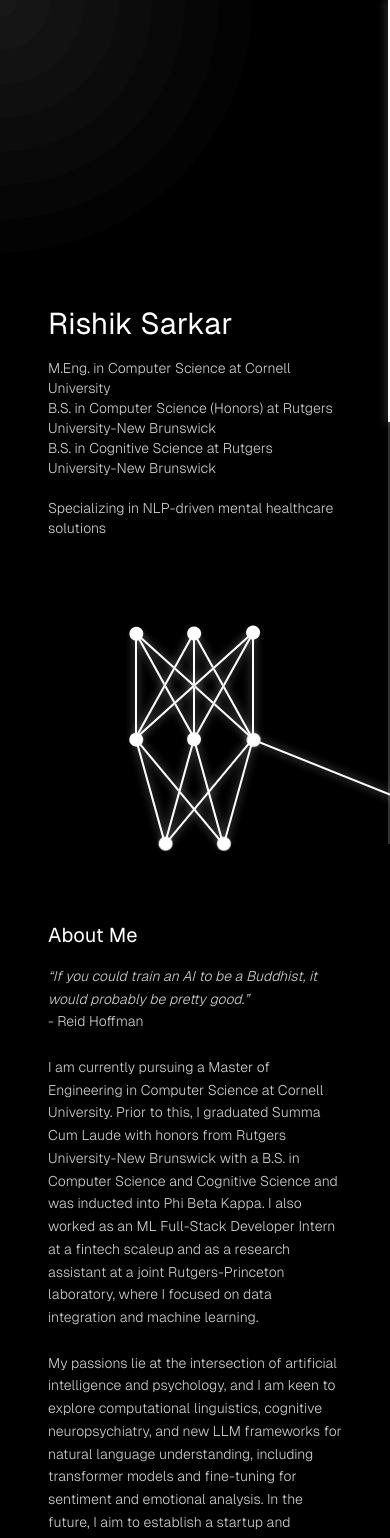
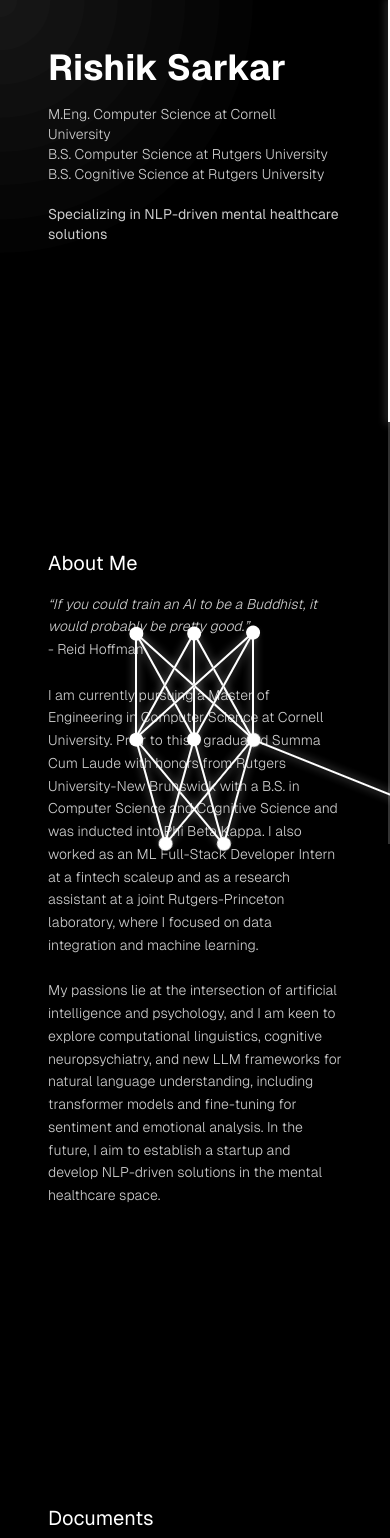
Before and after one commit to RishikSarkar/personal-portfolio-3.0, a Next.js app: page / in a window 390 px wide. Shown: the top 1538 px of the page. Built offline with nearby package versions, Linux system fonts and the light colour scheme.

Commit message:
mobile formatting change 1

```diff
--- a/src/app/page.tsx
+++ b/src/app/page.tsx
@@ -47,19 +47,27 @@ export default function Home() {
 
   return (
     <div className="flex flex-col font-[family-name:var(--font-geist-sans)]">
-      <section ref={el => { sectionRefs.current[0] = el }} className="section h-screen flex items-center relative">
-        <div className="md:max-w-[calc(70%-20rem)] pl-12 md:pl-16 pr-12 md:pr-4">
-          <h1 className="text-3xl md:text-5xl md:font-light mb-4">Rishik Sarkar</h1>
+      <section ref={el => { sectionRefs.current[0] = el }} className="section h-[65vh] md:h-screen flex md:items-center relative">
+        <div className="md:max-w-[calc(70%-20rem)] pl-12 md:pl-16 pr-12 md:pr-4 pt-12 md:pt-0">
+          <h1 className="text-4xl md:text-5xl font-bold md:font-light mb-4">Rishik Sarkar</h1>
           <p className="text-sm md:text-xl font-light text-white/80">
-            M.Eng. in Computer Science at Cornell University<br />
-            B.S. in Computer Science (Honors) at Rutgers University-New Brunswick<br />
-            B.S. in Cognitive Science at Rutgers University-New Brunswick<br /><br />
-            Specializing in NLP-driven mental healthcare solutions
+            <span className="md:hidden">
+              M.Eng. Computer Science at Cornell University<br />
+              B.S. Computer Science at Rutgers University<br />
+              B.S. Cognitive Science at Rutgers University<br /><br />
+              <strong>Specializing in NLP-driven mental healthcare solutions</strong>
+            </span>
+            <span className="hidden md:inline">
+              M.Eng. in Computer Science at Cornell University<br />
+              B.S. in Computer Science (Honors) at Rutgers University-New Brunswick<br />
+              B.S. in Cognitive Science at Rutgers University-New Brunswick<br /><br />
+              Specializing in NLP-driven mental healthcare solutions
+            </span>
           </p>
         </div>
       </section>
 
-      <section ref={el => { sectionRefs.current[1] = el }} className="section h-screen flex items-center relative">
+      <section ref={el => { sectionRefs.current[1] = el }} className="section min-h-[80vh] md:h-screen flex items-center relative">
         <div className="md:max-w-[calc(70%-20rem)] pl-12 md:pl-16 pr-12 md:pr-2">
           <h2 className="text-xl md:text-3xl mb-4 md:font-light">About Me</h2>
           <p className="text-sm md:text-lg font-light leading-relaxed pb-8 text-white/80">
@@ -70,7 +78,7 @@ export default function Home() {
         </div>
       </section>
 
-      <section ref={el => { sectionRefs.current[2] = el }} className="section h-screen flex items-center relative">
+      <section ref={el => { sectionRefs.current[2] = el }} className="section min-h-[80vh] md:h-screen flex items-center relative">
         <div className="pl-12 md:pl-16 pr-12 md:pr-16">
           <h2 className="text-xl md:text-3xl mb-4 md:font-light">Documents</h2>
           <p className="text-sm md:text-lg mb-6 font-light text-white/80">Check out my professional experience and qualifications:</p>
@@ -95,13 +103,13 @@ export default function Home() {
         </div>
       </section>
 
-      <section ref={el => { sectionRefs.current[3] = el }} className="section h-screen flex items-center relative">
-        <div className="pl-12 md:pl-16 pr-12 md:pr-16 w-full h-[calc(100vh-200px)]">
+      <section ref={el => { sectionRefs.current[3] = el }} className="section min-h-[80vh] md:h-screen flex items-center relative">
+        <div className="pl-12 md:pl-16 pr-12 md:pr-16 w-full h-[calc(100vh-200px)] md:h-[calc(100vh-200px)]">
           <ExperienceSection />
         </div>
       </section>
 
-      <section ref={el => { sectionRefs.current[4] = el }} className="section h-screen flex items-center relative">
+      <section ref={el => { sectionRefs.current[4] = el }} className="section min-h-[80vh] md:h-screen flex items-center relative">
         <div className="pl-12 md:pl-16 pr-12 md:pr-16">
           <h2 className="text-xl md:text-3xl md:font-light mb-4">Projects</h2>
           <h4 className="text-sm md:text-lg font-light mb-4 text-white/80">
@@ -111,7 +119,7 @@ export default function Home() {
         </div>
       </section>
 
-      <section ref={el => { sectionRefs.current[5] = el }} className="section h-screen flex items-center relative">
+      <section ref={el => { sectionRefs.current[5] = el }} className="section min-h-[80vh] md:h-screen flex items-center relative">
         <div className="pl-12 md:pl-16 pr-12 md:pr-16 w-full">
           <h2 className="text-xl md:text-3xl md:font-light mb-4">Connect With Me</h2>
 
```
